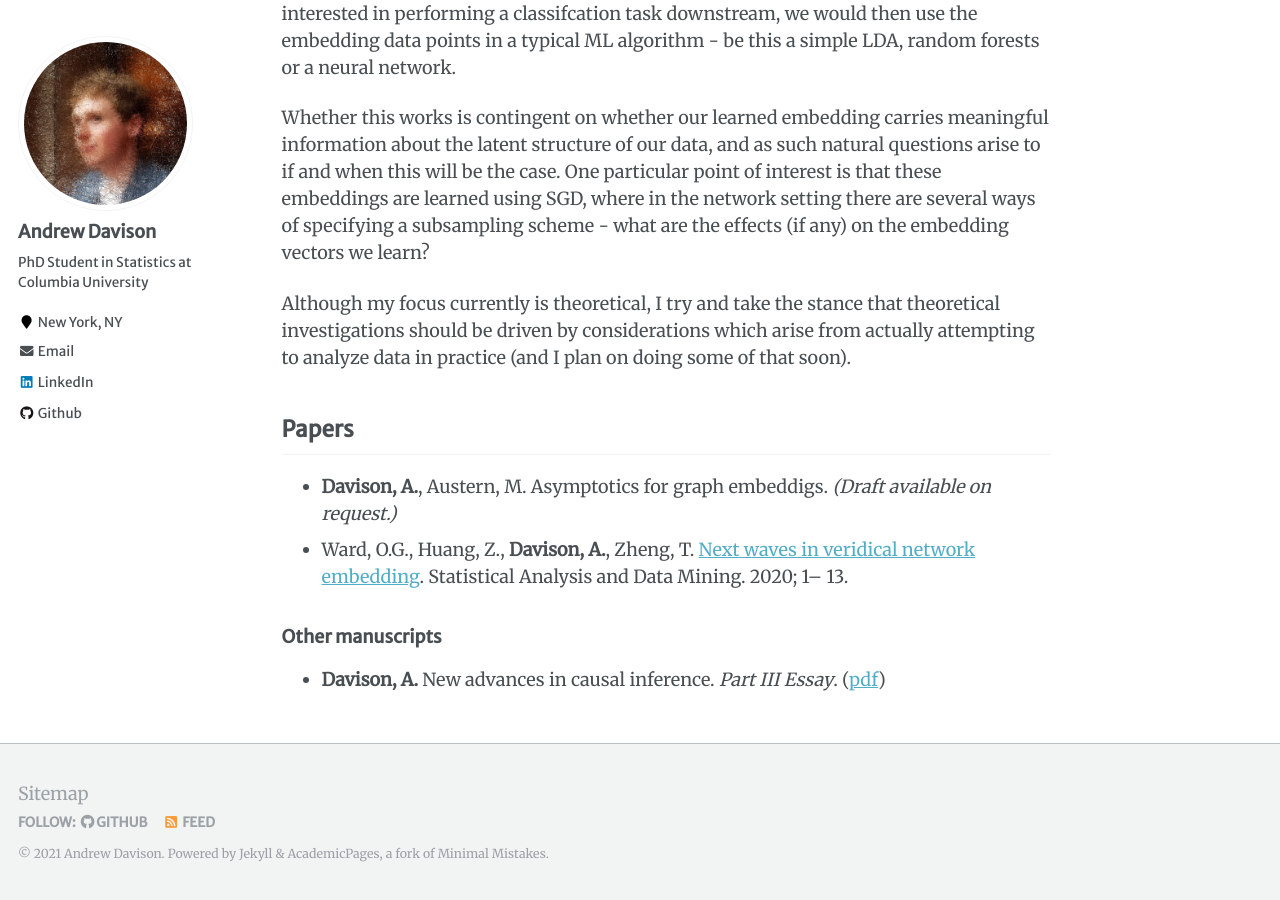
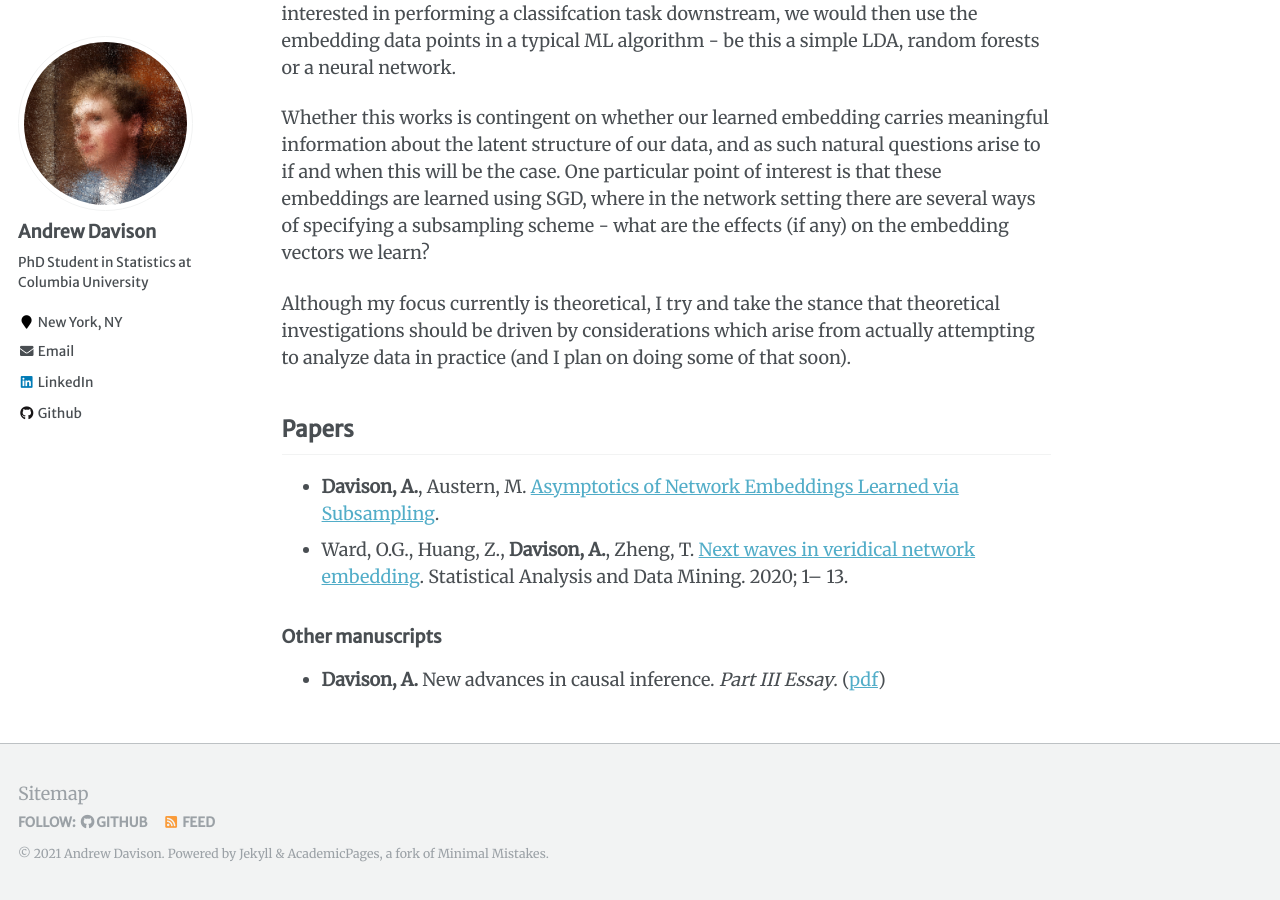
Before and after one commit to aday651/aday651.github.io, a Jekyll site: the page built from _pages/research.md, in a window 1280 px wide and 900 px high, scrolled down 747 px. Built offline with Jekyll 4.4.1, drawn with Linux system fonts in a browser that asks for light colours.

Commit message:
Update research.md

```diff
--- a/_pages/research.md
+++ b/_pages/research.md
@@ -18,7 +18,7 @@ Although my focus currently is theoretical, I try and take the stance that theor
 
 ## Papers ##
 
-* **Davison, A.**, Austern, M. Asymptotics for graph embeddigs. _(Draft available on request.)_
+* **Davison, A.**, Austern, M. [Asymptotics of Network Embeddings Learned via Subsampling](https://arxiv.org/abs/2107.02363).
 * Ward, O.G., Huang, Z., **Davison, A.**, Zheng, T. [Next waves in veridical network embedding](https://doi.org/10.1002/sam.11486). Statistical Analysis and Data Mining. 2020; 1– 13.
 
 ### Other manuscripts ###
```
